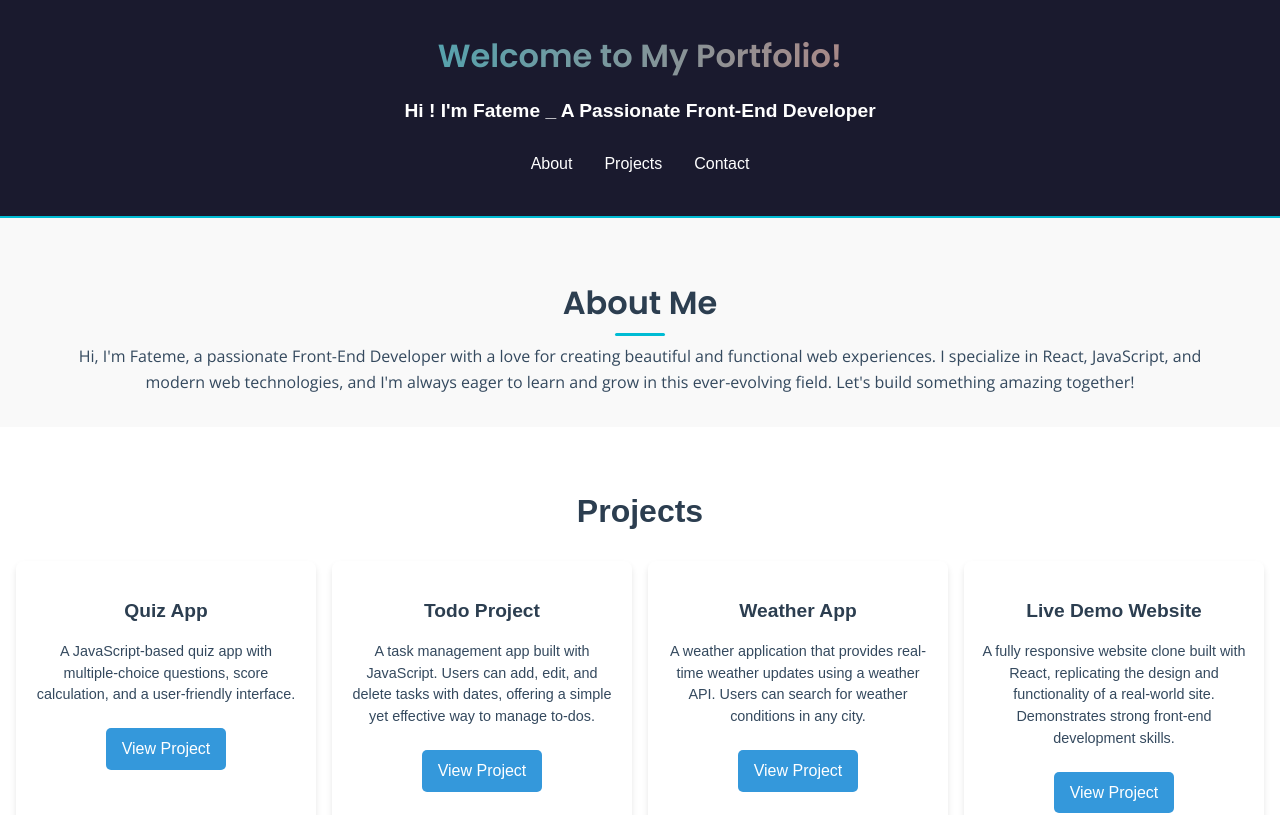
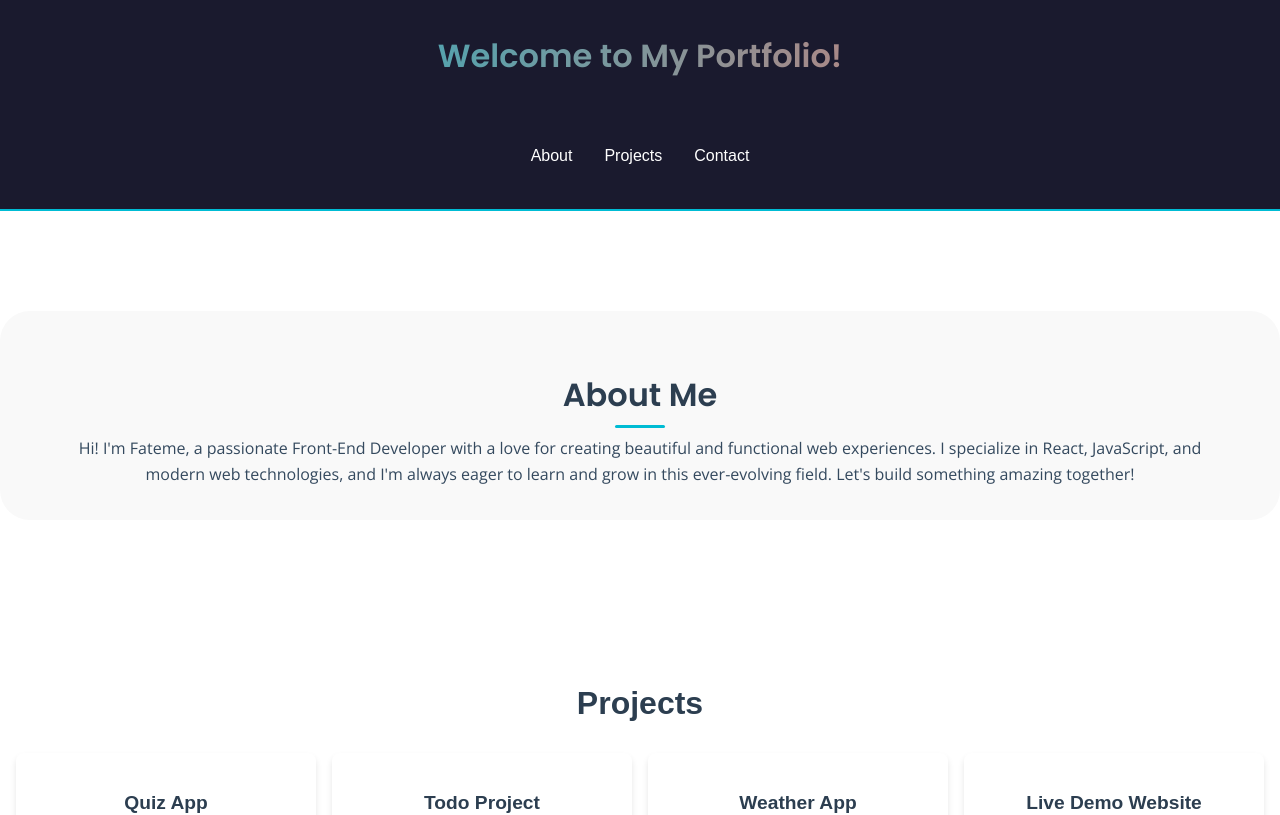
Before and after one commit to FatemeArefi/portfolio, a React (Vite) app: page / in a window 1280 px wide. Shown: the top 815 px of the page. Built offline with nearby package versions, Linux system fonts and the light colour scheme.

Commit message:
about and header updated

```diff
--- a/src/components/About/About.css
+++ b/src/components/About/About.css
@@ -2,6 +2,8 @@
   padding: 2rem 1rem;
   background-color: #f9f9f9;
   text-align: center;
+  margin-bottom: 100px;
+  border-radius: 30px;
 }
 
 .about-title {
--- a/src/components/About/About.jsx
+++ b/src/components/About/About.jsx
@@ -6,7 +6,7 @@ const About = () => {
     <section id="about" className="about-section">
       <h2 className="about-title">About Me</h2>
       <p className="about-text">
-        Hi, I'm Fateme, a passionate Front-End Developer with a love for
+        Hi! I'm Fateme, a passionate Front-End Developer with a love for
         creating beautiful and functional web experiences. I specialize in
         React, JavaScript, and modern web technologies, and I'm always eager to
         learn and grow in this ever-evolving field. Let's build something
--- a/src/components/Header/Header.css
+++ b/src/components/Header/Header.css
@@ -6,6 +6,7 @@
   border-bottom: 2px solid #00bcd4;
   width: 100%;
   box-sizing: border-box;
+  margin-bottom: 100px;
 }
 
 .header-title {
@@ -18,6 +19,7 @@
   -webkit-background-clip: text;
   -webkit-text-fill-color: transparent;
   animation: fadeIn 1.5s ease-in-out;
+  margin-bottom: 55px;
 }
 
 @keyframes fadeIn {
@@ -101,8 +103,3 @@
     padding: 0.5rem;
   }
 }
-.emoji {
-  width: 20px;
-  height: 20px;
-  vertical-align: middle;
-}
--- a/src/components/Header/Header.jsx
+++ b/src/components/Header/Header.jsx
@@ -5,9 +5,7 @@ const Header = () => {
   return (
     <header className="header">
       <h1 className="header-title">Welcome to My Portfolio!</h1>
-      <h2 className="header-text">
-        Hi ! I'm Fateme _ A Passionate Front-End Developer
-      </h2>
+
       <nav className="header-nav">
         <a href="#about" className="nav-link">
           About
```
